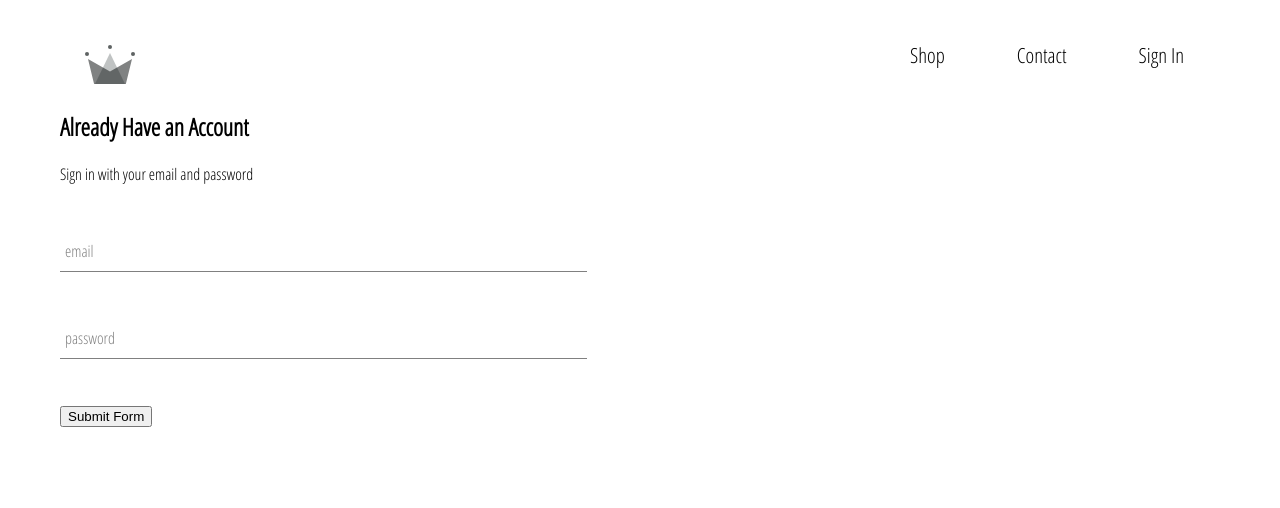
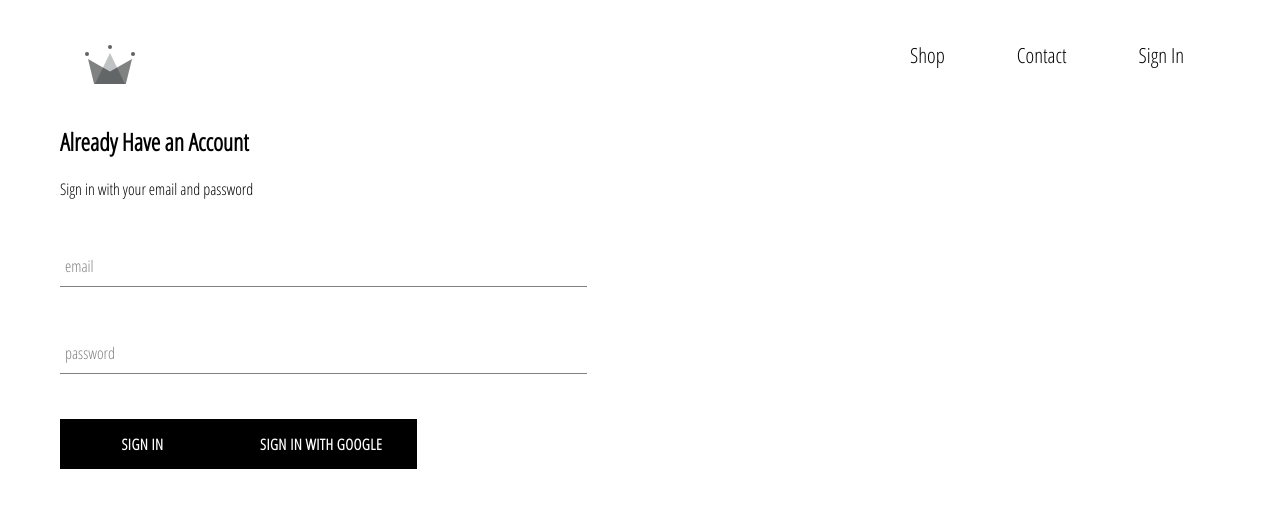
Before and after one commit to Min5407/React_Project1, a React (Create React App) app: page /sign in a window 1280 px wide. Shown: the top 508 px of the page. Built offline with nearby package versions, Linux system fonts and the light colour scheme; no server answers.

Commit message:
installed firebase using npm and google oauth completed

```diff
--- a/package.json
+++ b/package.json
@@ -6,6 +6,7 @@
     "@testing-library/jest-dom": "^4.2.4",
     "@testing-library/react": "^9.5.0",
     "@testing-library/user-event": "^7.2.1",
+    "firebase": "^7.13.1",
     "node-sass": "^4.13.1",
     "react": "^16.13.1",
     "react-dom": "^16.13.1",
--- a/src/App.js
+++ b/src/App.js
@@ -5,8 +5,29 @@ import { HomePage } from "./pages/homepage/homepage.component";
 import ShopPage from "./pages/shop/shop.component";
 import { Navigation } from "./components/navigation/navigation.component";
 import Sign from "./pages/sign/sign-in-up.component";
+import { auth } from "./firebase/firebase.utils";
 
-function App() {
+class App extends React.Component {
+  constructor() {
+    super();
+    this.state = {
+      currentUser: null
+    };
+  }
+
+  unsubscribeFromAuth = null;
+  componentDidMount() {
+    this.unsubscribeFromAuth = auth.onAuthStateChanged(user => {
+      //user = information of the user
+      this.setState({ currentUser: user });
+    });
+  }
+
+  componentWillUnmount() {
+    this.unsubscribeFromAuth();
+  }
+
+  render() {
     return (
       <div>
         <Navigation />
@@ -18,5 +39,6 @@ function App() {
       </div>
     );
   }
+}
 
 export default App;
--- /dev/null
+++ b/src/components/button/button.component.jsx
@@ -0,0 +1,8 @@
+import React from "react";
+import "./button.style.scss";
+
+export const Button = ({ children, ...otherProps }) => (
+  <button className="custom-button" {...otherProps}>
+    {children}
+  </button>
+);
--- /dev/null
+++ b/src/components/button/button.style.scss
@@ -0,0 +1,22 @@
+.custom-button {
+  min-width: 165px;
+  width: auto;
+  height: 50px;
+  letter-spacing: 0.5px;
+  line-height: 50px;
+  padding: 0 35px 0 35px;
+  font-size: 15px;
+  background-color: black;
+  color: white;
+  text-transform: uppercase;
+  font-family: "Open Sans Condensed";
+  font-weight: bolder;
+  border: none;
+  cursor: pointer;
+
+  &:hover {
+    background-color: white;
+    color: black;
+    border: 1px solid black;
+  }
+}
--- a/src/components/sign-in/sign-in.component.jsx
+++ b/src/components/sign-in/sign-in.component.jsx
@@ -2,6 +2,9 @@ import React from "react";
 import "./sing-in.style.scss";
 
 import { FormInput } from "../form-input/form-input.component";
+import { Button } from "../button/button.component";
+
+import { googleSignIn } from "../../firebase/firebase.utils.js";
 
 class SignIn extends React.Component {
   constructor(props) {
@@ -46,7 +49,8 @@ class SignIn extends React.Component {
             value={this.state.password}
             required
           />
-          <input type="submit" value="Submit Form" />
+          <Button type="submit"> Sign in</Button>
+          <Button onClick={googleSignIn}> Sign in with Google</Button>
         </form>
       </div>
     );
--- a/src/components/sign-in/sing-in.style.scss
+++ b/src/components/sign-in/sing-in.style.scss
@@ -1,3 +1,9 @@
 .sign-in {
   width: 40vw;
+  display: flex;
+  flex-direction: column;
+
+  .title {
+    margin: 10px 0;
+  }
 }
--- /dev/null
+++ b/src/firebase/firebase.utils.js
@@ -0,0 +1,27 @@
+import firebase from "firebase/app";
+import "firebase/firestore";
+import "firebase/auth";
+
+const config = {
+  apiKey: "AIzaSyB1raF_4LD6I6bRQJWuFcvYEDF7K1Kq3eA",
+  authDomain: "react-online-shopping.firebaseapp.com",
+  databaseURL: "https://react-online-shopping.firebaseio.com",
+  projectId: "react-online-shopping",
+  storageBucket: "react-online-shopping.appspot.com",
+  messagingSenderId: "814351674225",
+  appId: "1:814351674225:web:ff31bffd027853e82d64d0",
+  measurementId: "G-6Q6JVCEL7E"
+};
+
+firebase.initializeApp(config);
+
+export const auth = firebase.auth();
+export const fireStore = firebase.firestore();
+
+const googleProvider = new firebase.auth.GoogleAuthProvider();
+
+googleProvider.setCustomParameters({ prompt: "select_account" });
+
+export const googleSignIn = () => auth.signInWithPopup(googleProvider);
+
+export default firebase;
```
Also changed, not shown: 1 other file (tests, documents, lock files or other folders). Lines whose indentation alone changed are shown as unchanged.
